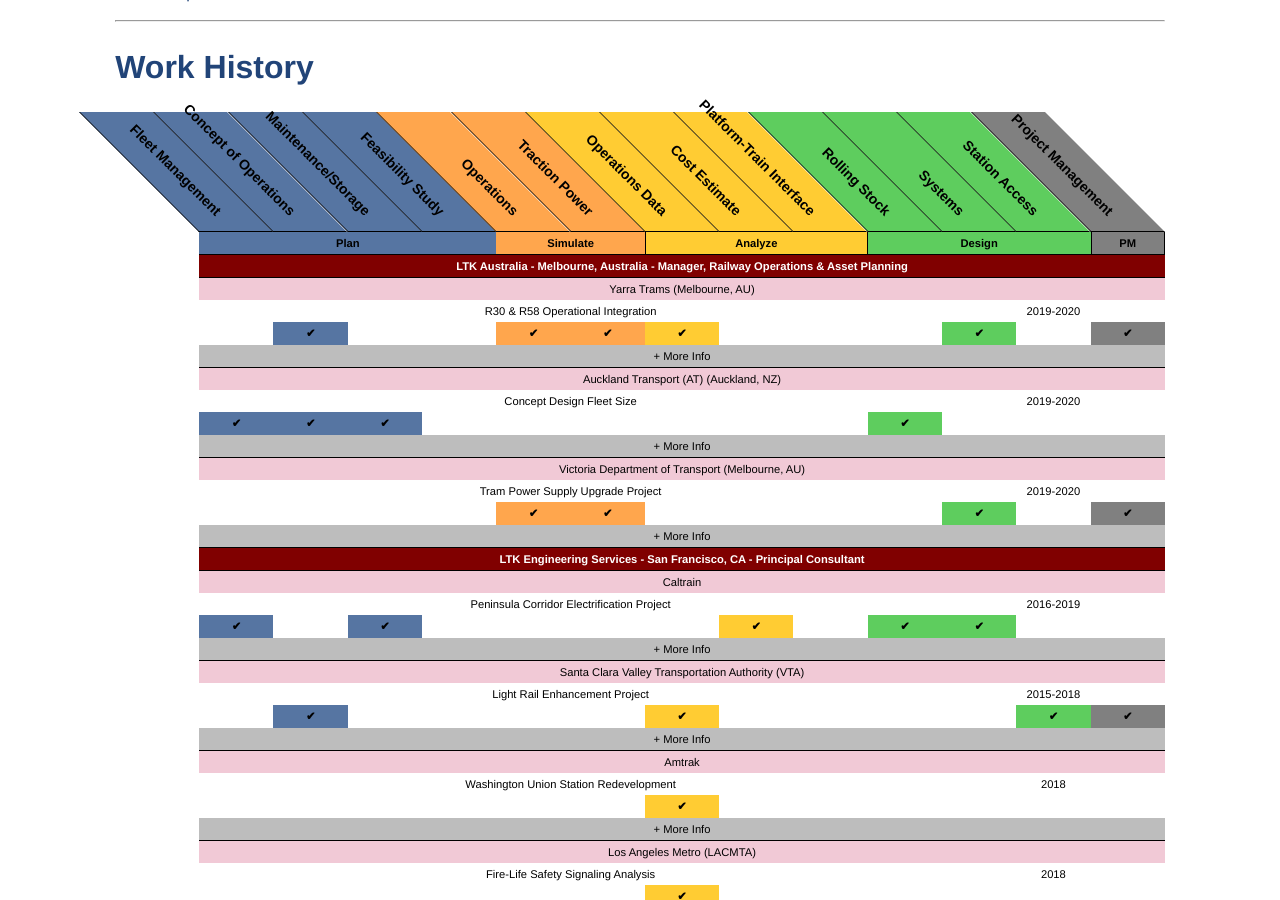
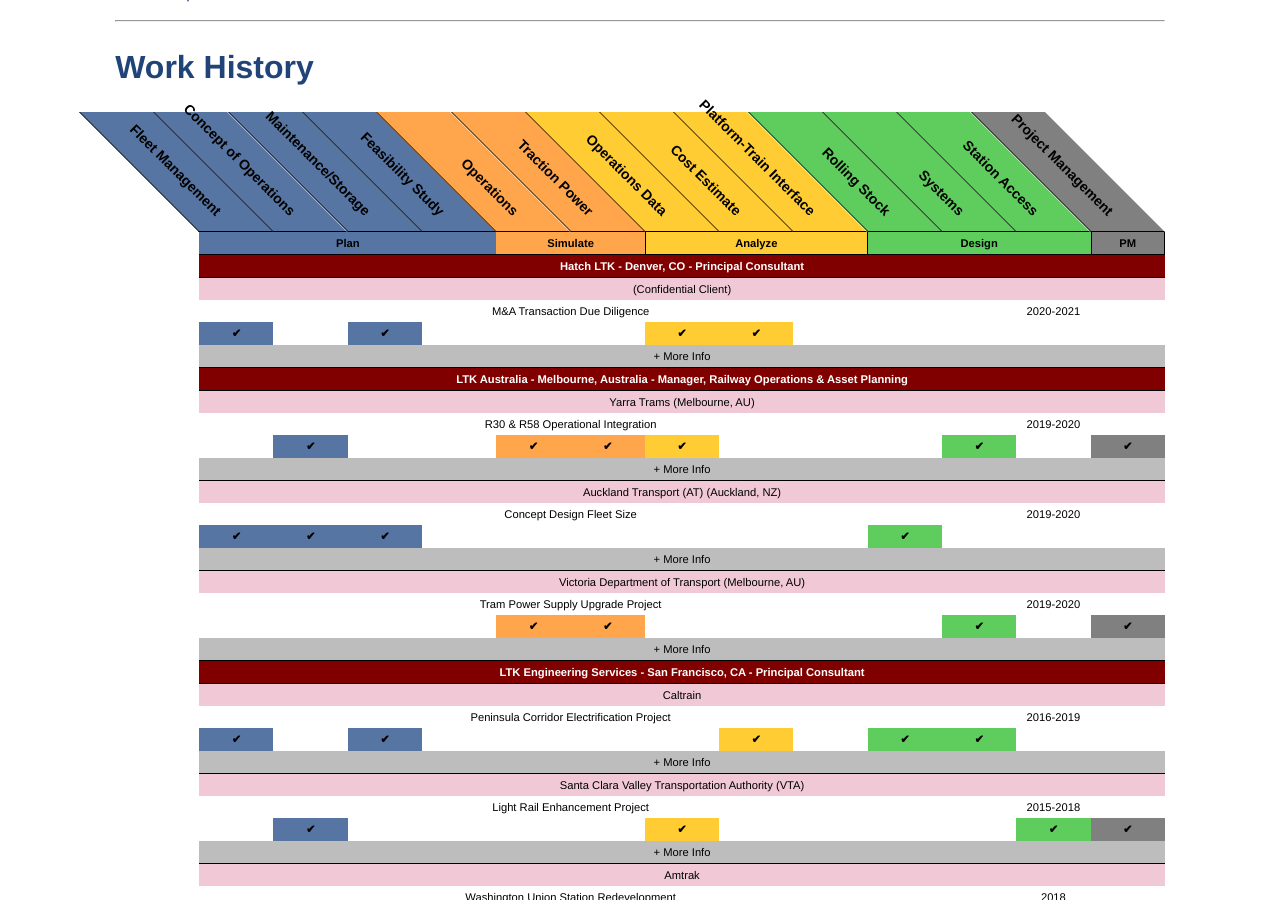
Before and after one commit to transited/transited.github.io, a Jekyll site: the page built from cv.html, in a window 1280 px wide and 900 px high, scrolled down 922 px. Built offline with Jekyll 4.4.1, drawn with Linux system fonts in a browser that asks for light colours; comment, search, counter and statistics services are not loaded.

Commit message:
2021 Resume Update

```diff
--- a/cv.html
+++ b/cv.html
@@ -71,6 +71,26 @@
   <div class="analy">Analyze</div>
   <div class="design">Design</div>
   <div class="pm">PM</div>
+  <div class="ltk">Hatch LTK - Denver, CO - Principal Consultant</div>
+  <div class="ltkclient">(Confidential Client)</div>
+  <div class="proj">M&A Transaction Due Diligence</div>
+  <div class="jobdate">2020-2021</div>
+  <div class="pcheck">&#x2714;</div>
+  <div style="grid-column:2/3"></div>
+  <div class="pcheck">&#x2714;</div>
+  <div style="grid-column:4/7"></div>
+  <div class="acheck">&#x2714;</div>
+  <div class="acheck">&#x2714;</div>
+  <div style="grid-column:9/14"></div>
+  <div class="wrap-collabsible">
+    <input id="moreMandA" class="toggle" type="checkbox">
+    <label for="moreMandA" class="lbl-toggle"> More Info</label>
+    <div class="collapsible-content">
+      <div class="content-inner">
+        Provided due diligence insights for a company considering the purchase of a major North American private sector transportation provider, focusing on asset condition, fleet and facility maintenance, and operational KPIs. Completed a meta-analysis of the KPIs currently in use, suggesting a more robust but still easily-collected dataset which would produce useful insights into the firm’s safety, management, and overall provision of services.
+      </div>
+    </div>
+  </div>
     <div class="ltk">LTK Australia - Melbourne, Australia - Manager, Railway Operations & Asset Planning</div>
     <div class="ltkclient">Yarra Trams (Melbourne, AU)</div>
     <div class="proj">R30 & R58 Operational Integration</div>
```
Also changed, not shown: 1 other file.
